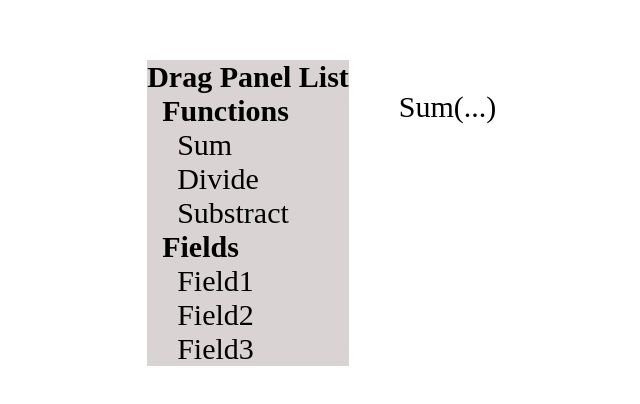
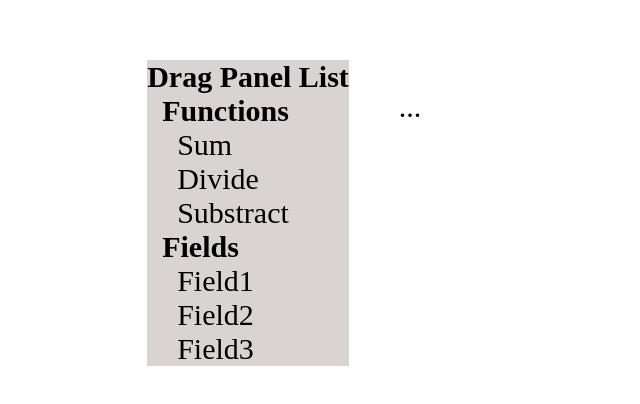
Before and after one commit to Elaard/FunctionDesign, a React (Vite) app: page / in a window 1280 px wide. Shown: the part 140-544 px from the top of the page, without its empty margins (72-712 px from the left). Built offline with nearby package versions, Linux system fonts and the light colour scheme.

Commit message:
feat: add posibility to dnd root func

```diff
--- a/src/Context/SchemeContext.tsx
+++ b/src/Context/SchemeContext.tsx
@@ -4,10 +4,11 @@ import { Scheme, SchemeItem } from '../Models/SchemeItem';
 import { SchemeUtils } from '../Utils/SchemeUtils';
 import { ConfigUtils } from '../Utils/ConfigUtils';
 import { Config } from '../Models/Config';
-import { ConfigItem, FuncItemMeta } from '../Models/ConfigItem';
+import { ConfigItem, FuncItem, FuncItemMeta } from '../Models/ConfigItem';
 import { Widget } from '../Models/Widget';
 
 interface SchemeContextUtils {
+  addRoot(argument: FuncItem): void;
   addArgument(argument: ConfigItem, parentId: string): void;
   removeArgument(deletedId: string): void;
   replaceArgument(argument: ConfigItem, replacedId: string): void;
@@ -35,6 +36,7 @@ export interface SchemeContext {
 
 const SchemeProvider = React.createContext<SchemeContext>({
   schemeUtils: {
+    addRoot: () => null,
     addArgument: () => null,
     replaceArgument: () => null,
     removeArgument: () => null,
@@ -80,6 +82,7 @@ const SchemeContext = ({ children, config, providedSchema, onChange }: SchemeCon
 
   //SCHEMA
   const schemeUtils: SchemeContextUtils = {
+    addRoot: (argument: FuncItem) => setScheme(SchemeUtils.addRoot(argument)),
     addArgument: (argument: ConfigItem, parentId: string) => setScheme((prev) => SchemeUtils.addArgument(argument, parentId, prev)),
     removeArgument: (deletedId: string) => setScheme((prev) => SchemeUtils.removeArgument(deletedId, prev)),
     replaceArgument: (argument: ConfigItem, replacedId: string) => setScheme((prev) => SchemeUtils.replaceArgument(argument, replacedId, prev)),
--- a/src/Hooks/useShallowDrop.ts
+++ b/src/Hooks/useShallowDrop.ts
@@ -3,12 +3,13 @@ import { DragItem } from '../Models/DragItem';
 import { CollectedProps } from '../Models/CollectedProps';
 
 export function useShallowDrop(
-  acceptTypes: string[],
+  acceptedTypes: string[],
   action: (item: DragItem) => void,
   canDrop?: (item: DragItem) => boolean,
 ): [CollectedProps, ConnectDropTarget] {
-  const [collection, drop] = useDrop<DragItem, void, CollectedProps>(() => ({
-    accept: acceptTypes,
+  const [collection, drop] = useDrop<DragItem, void, CollectedProps>(
+    () => ({
+      accept: acceptedTypes,
 
       drop(item, monitor) {
         //to prevent event bubbling
@@ -22,6 +23,8 @@ export function useShallowDrop(
         isOver: monitor.isOver(),
         isOverCurrent: monitor.isOver({ shallow: true }),
       }),
-  }));
+    }),
+    [acceptedTypes, action, canDrop],
+  );
   return [collection, drop];
 }
--- a/src/Utils/SchemeUtils.ts
+++ b/src/Utils/SchemeUtils.ts
@@ -3,6 +3,7 @@ import { Scheme, SchemeItem } from '../Models/SchemeItem';
 import { v4 as uuidv4 } from 'uuid';
 
 export interface SchemeUtils {
+  addRoot: (argument: FuncItem) => Scheme;
   addArgument: (argument: ConfigItem, parentId: string, scheme: Scheme) => Scheme;
   removeArgument: (deletedId: string, scheme: Scheme) => Scheme;
   updateArgumentValue(previous: SchemeItem, value: string, scheme: Scheme): Scheme;
@@ -151,7 +152,21 @@ function recalculateSchemeIfNecessary(scheme: Scheme, argument: SchemeItem) {
   return requireRecalculation(argument.source) ? recalculateSchemeByArgId(argument.argId, scheme) : copyScheme(scheme);
 }
 
+function createRootArgument(argument: FuncItem): SchemeItem {
+  return { ...createArgumentBasedOnConfigItem(argument, ''), argId: 'root' };
+}
+
+function addRoot(argument: FuncItem) {
+  const root = createRootArgument(argument);
+  const schemeItems = [root];
+  if (shouldCreateBasicScheme(argument)) {
+    schemeItems.push(...createArgumentsBasedOnMeta(argument, root.argId));
+  }
+  return schemeItems;
+}
+
 export const SchemeUtils: SchemeUtils = {
+  addRoot,
   addArgument,
   removeArgument,
   updateArgumentValue,
--- a/src/components/RootFunction/RootFunction.tsx
+++ b/src/components/RootFunction/RootFunction.tsx
@@ -3,6 +3,9 @@ import './RootFunction.scss';
 import { useSchemeContext } from '../../Context/SchemeContext';
 import { DragItem } from '../../Models/DragItem';
 import WidgetFactoryContainer from '../WidgetFactory/WidgetFactoryContainer';
+import AddArgument from '../FunctionSchema/AddArgument';
+import { useShallowDrop } from '../../Hooks/useShallowDrop';
+import { FuncItem } from '../../Models/ConfigItem';
 
 export default function RootFunction() {
   const { schemeUtils, configUtils } = useSchemeContext();
@@ -11,10 +14,24 @@ export default function RootFunction() {
     return draggItem.item.source === 'func';
   };
 
+  const acceptedDropTypes = configUtils.getTypesBySource('func');
+
+  const onAddRoot = () => {};
+
+  const onDrop = (droppedItem: DragItem) => {
+    schemeUtils.addRoot(droppedItem.item as FuncItem);
+  };
+
+  const [, dropRef] = useShallowDrop(acceptedDropTypes, onDrop, canDrop);
+
   const argument = schemeUtils.getArgumentByArgId('root');
   return (
     <ul className="root-function">
-      {argument ? <WidgetFactoryContainer argument={argument} canDrop={canDrop} acceptedDropTypes={configUtils.getTypesBySource('func')} /> : null}
+      {argument ? (
+        <WidgetFactoryContainer argument={argument} canDrop={canDrop} acceptedDropTypes={acceptedDropTypes} />
+      ) : (
+        <AddArgument dropRef={dropRef} onClick={onAddRoot} />
+      )}
     </ul>
   );
 }
--- a/src/components/WidgetFactory/WidgetFactoryContainer.tsx
+++ b/src/components/WidgetFactory/WidgetFactoryContainer.tsx
@@ -14,8 +14,6 @@ interface WidgetFactoryContainerProps {
 function WidgetFactoryContainer({ argument, ...rest }: WidgetFactoryContainerProps) {
   const { clearToggled, toggleElement, isToggled } = useToggleContext();
   const { configUtils, schemeUtils } = useSchemeContext();
-
-  const isStrict = configUtils.isStrict(argument.itemId);
 
   const parentIsStrict = configUtils.isParentStrict(argument.parentId);
 
--- a/src/pages/Demo.tsx
+++ b/src/pages/Demo.tsx
@@ -5,14 +5,14 @@ import { Config } from '../Models/Config';
 import { BasicConfig } from '../Utils/BasicConfig';
 
 const basic: Scheme = [
-  {
-    itemId: 'sum',
-    source: 'func',
-    value: 'SUM',
-    type: 'number',
-    argId: 'root',
-    parentId: '',
-  },
+  // {
+  //   itemId: 'sum',
+  //   source: 'func',
+  //   value: 'SUM',
+  //   type: 'number',
+  //   argId: 'root',
+  //   parentId: '',
+  // },
 ];
 
 const Demo = () => {
```
Lines whose indentation alone changed are shown as unchanged.
